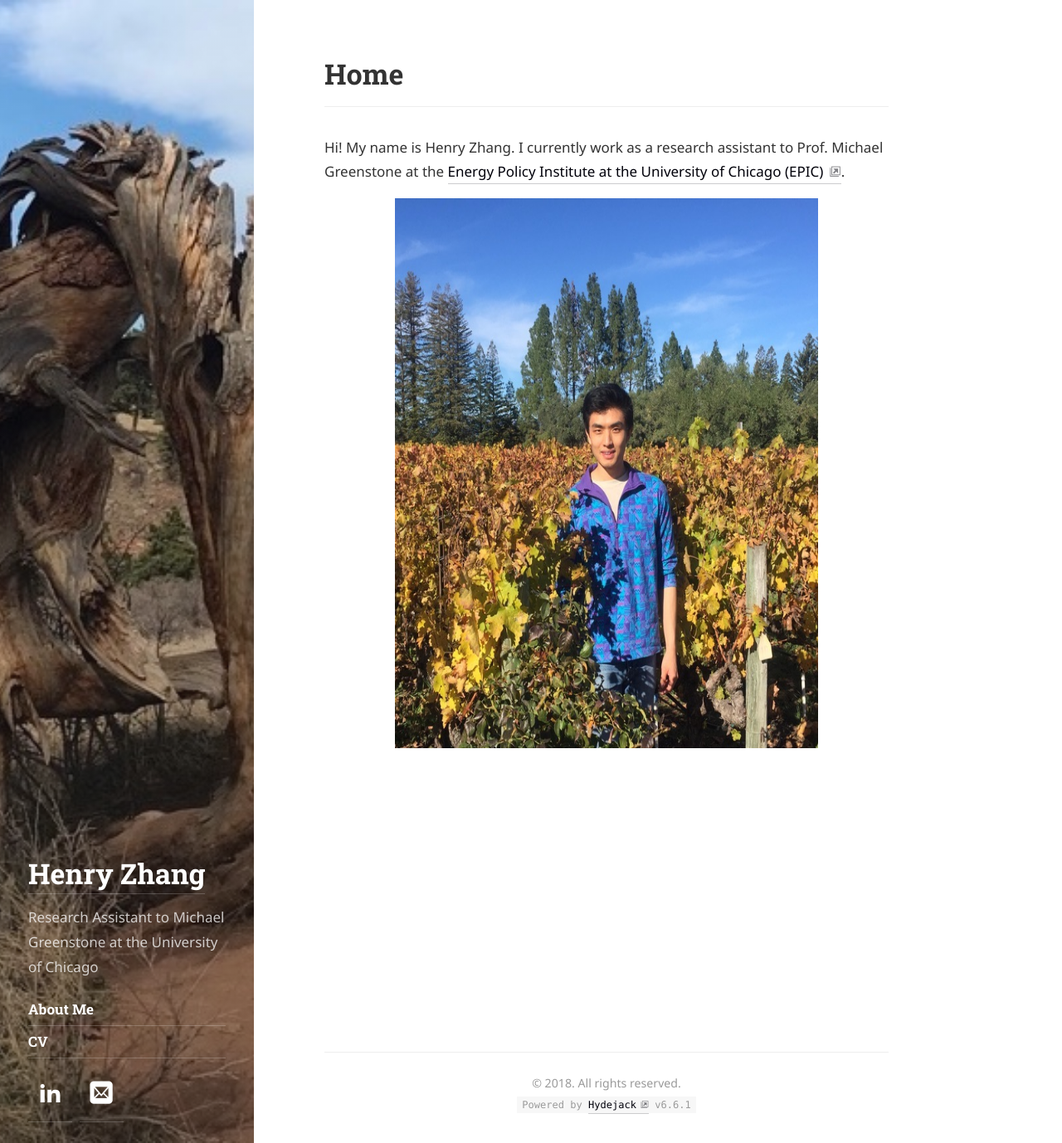
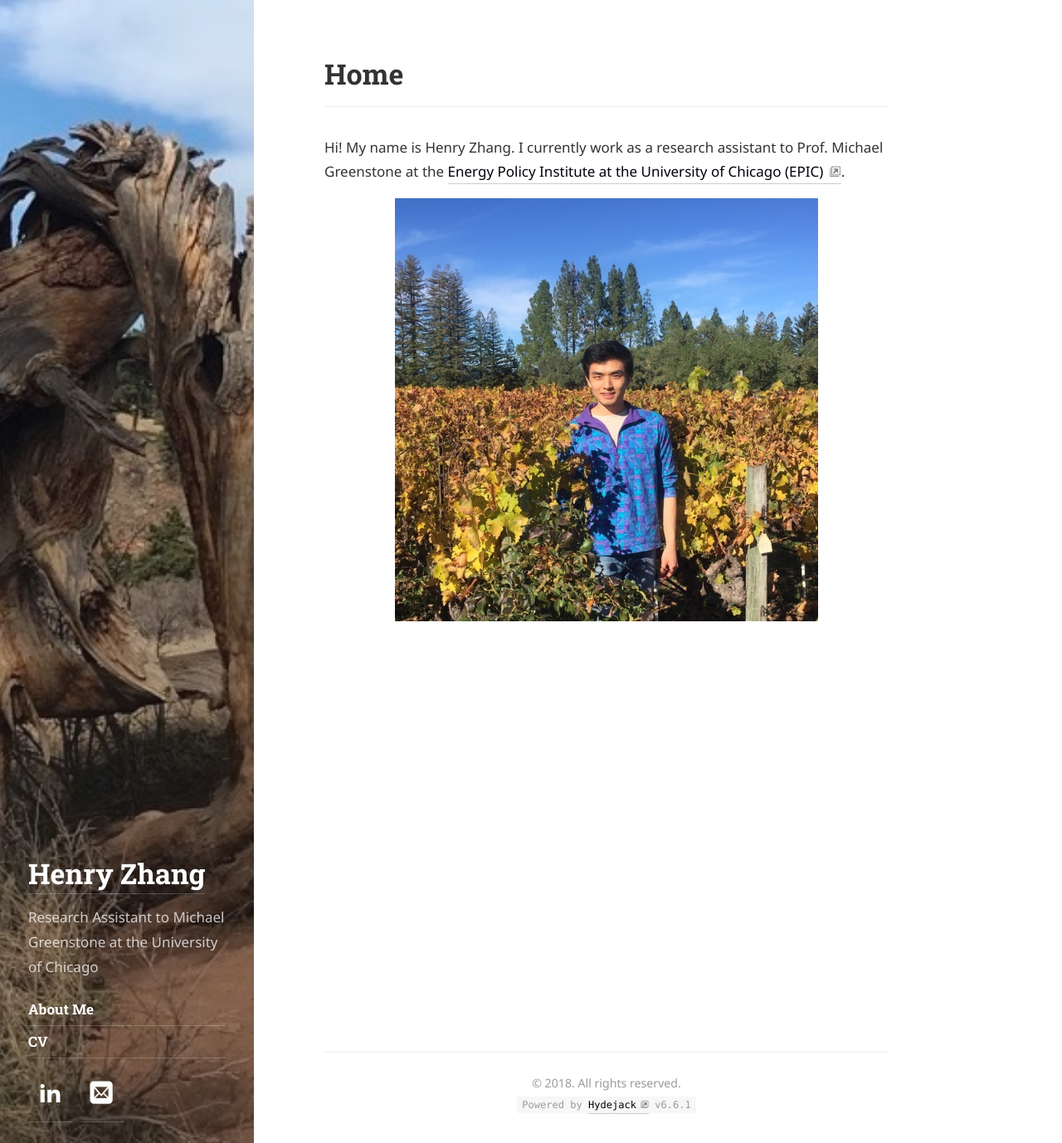
Before and after one commit to verklighet/verklighet.github.io, a Jekyll site: the page built from index.html, in a window 1280 px wide and 1378 px high. Shown: the whole window at 83% size. Built offline with Jekyll 4.4.1, drawn with Linux system fonts in a browser that asks for light colours; some web fonts are replaced; the list of posts is cut into pages by our own code.

Commit message:
Adjust home picture dimensions

```diff
--- a/index.html
+++ b/index.html
@@ -5,7 +5,7 @@ order: 1
 ---
 <p>Hi! My name is Henry Zhang. I currently work as a research assistant to Prof. Michael Greenstone at the <a href="https://epic.uchicago.edu/">Energy Policy Institute at the University of Chicago (EPIC)</a>.
 <p>
-<div style="position:relative;padding-top:130%;">
+<div style="position:relative;padding-top:100%;">
 	<img src="assets/img/headshot_vcropped.jpg" alt="Henry Zhang"
 	allowfullscreen
 	style="position:absolute;margin-left:auto;margin-right:auto;top:0;left:0;right:0;width:75%;height:75%"
```
Also changed, not shown: 1 other file.
